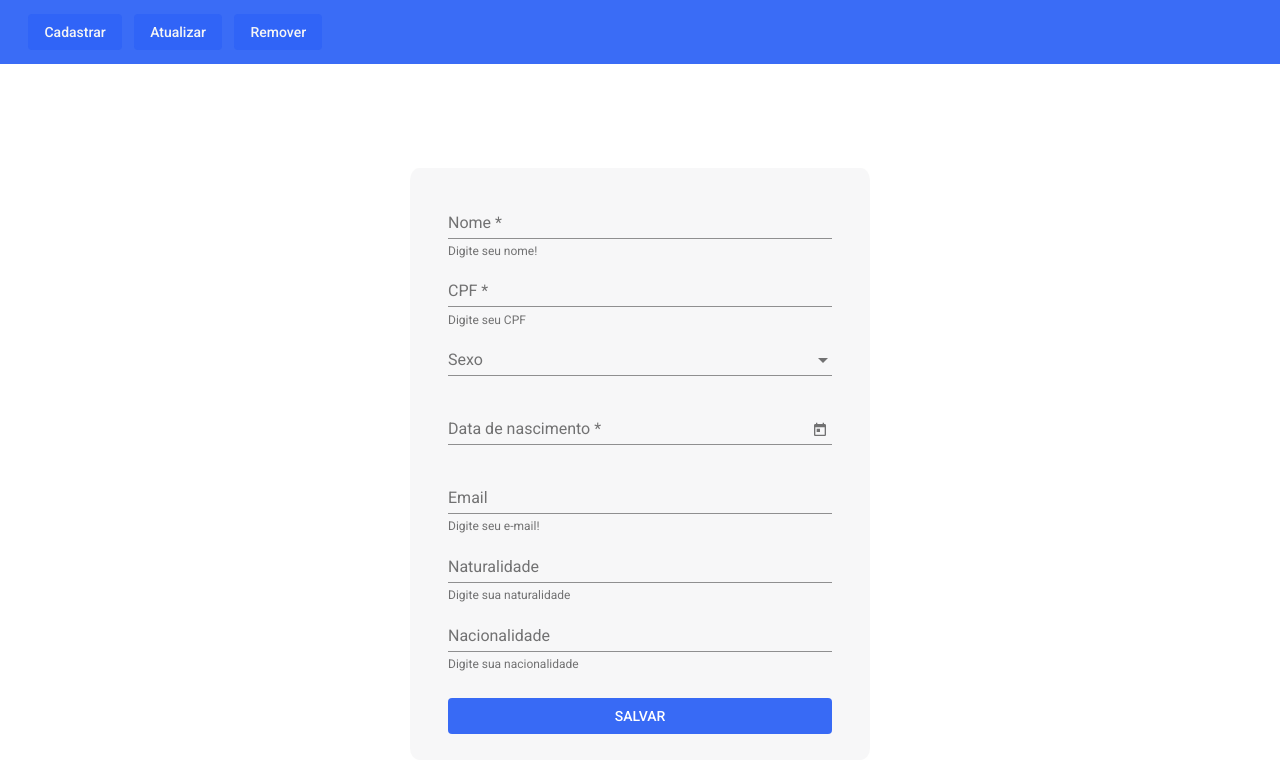
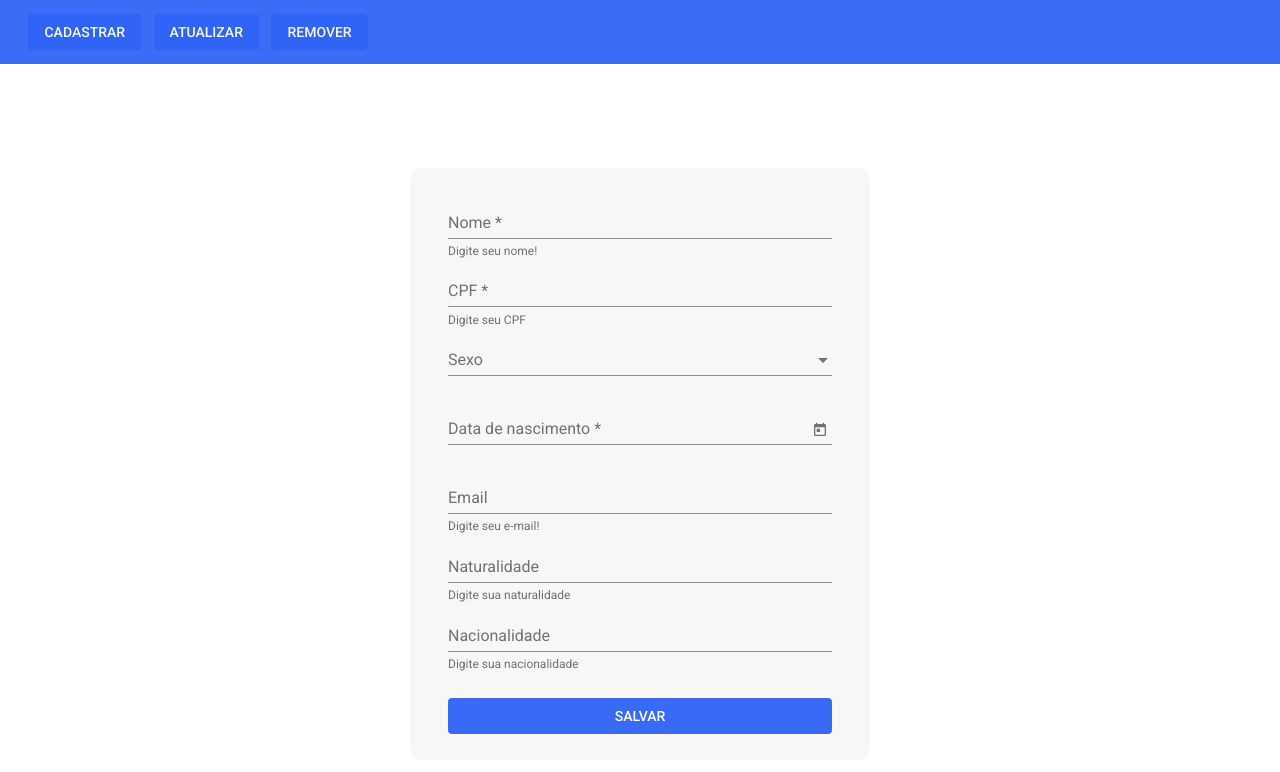
Before and after one commit to JCMoraiis/front-end-cadastro-de-pessoas, an Angular app: page / in a window 1280 px wide. Shown: the top 772 px of the page. Built offline with nearby package versions, Linux system fonts and the light colour scheme.

Commit message:
Colocar os textos dos buttons em caixa alta

```diff
--- a/src/app/navebar/navebar.component.html
+++ b/src/app/navebar/navebar.component.html
@@ -1,5 +1,5 @@
 <mat-toolbar>
-  <button mat-button>Cadastrar</button>
-  <button mat-button>Atualizar</button>
-  <button mat-button>Remover</button>
+  <button mat-button>CADASTRAR </button>
+  <button mat-button>ATUALIZAR</button>
+  <button mat-button>REMOVER</button>
 </mat-toolbar>
```
